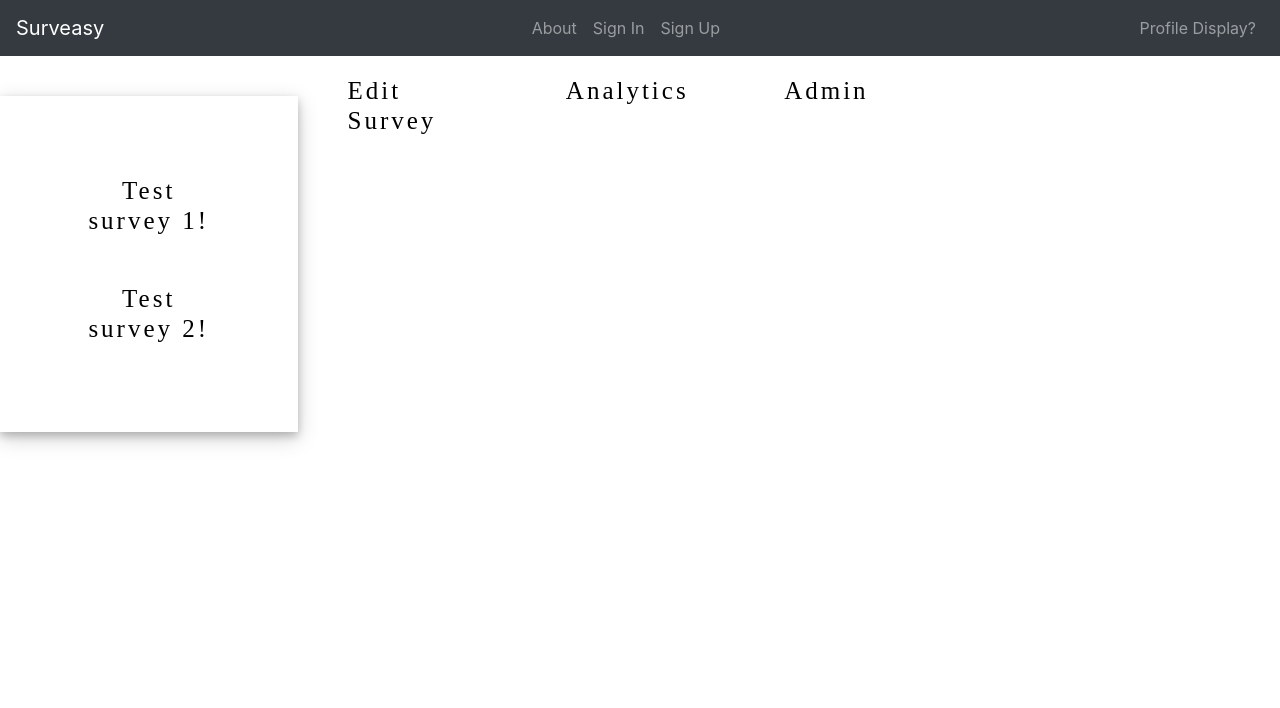
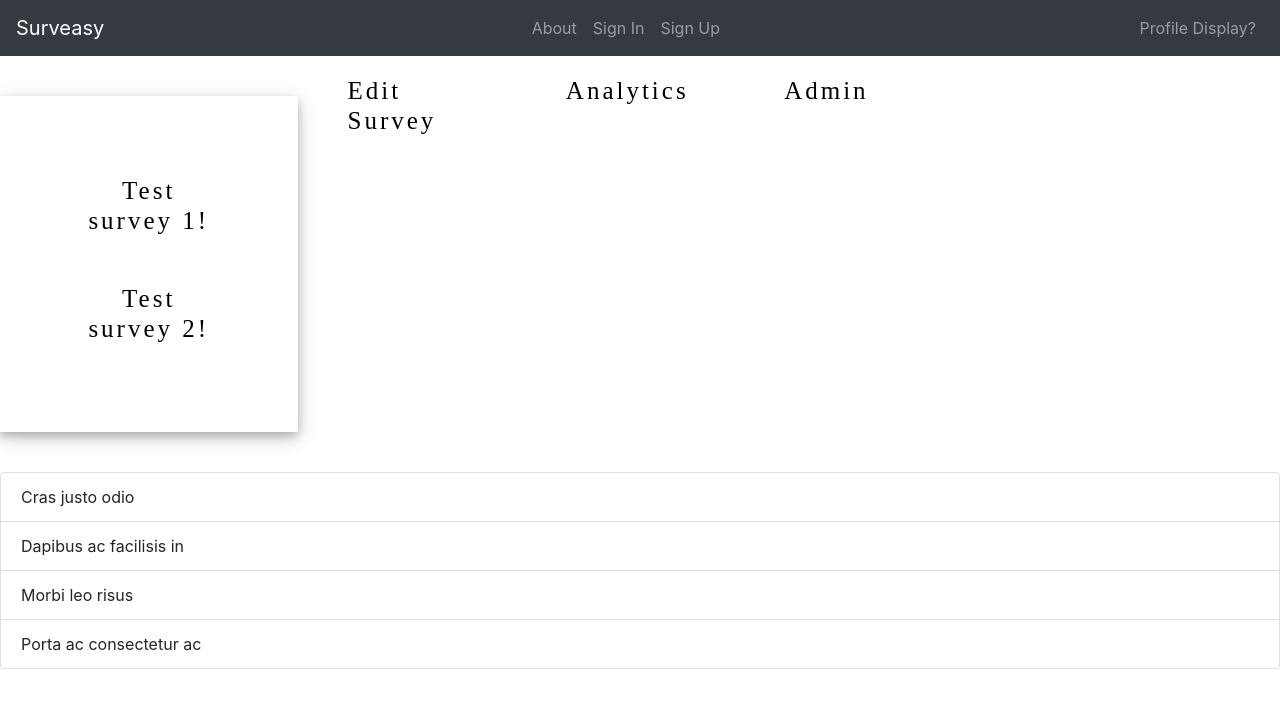
Before and after one commit to tylerdrewwork/Surveasy, a React (Create React App) app in the folder client/: page /admin in a window 1280 px wide. Shown: the top 708 px of the page. Built offline with nearby package versions, Linux system fonts and the light colour scheme; the HTML template or start-up script is replaced by a standard one.

Commit message:
Added list items for survey

```diff
--- a/client/src/pages/admin.js
+++ b/client/src/pages/admin.js
@@ -8,7 +8,7 @@
 import Navigation from "../components/NavBar/navbar";
 
 import SurveyList from "../components/SurveyList/surveyList";
-import { Container, Grid, Row, Col } from "react-bootstrap";
+import { Container, Grid, Row, Col, ListGroup } from "react-bootstrap";
 function Admin() {
   const [survey, setSurvey] = useState({});
   const [curSurvey, setCurSurvey] = useState({});
@@ -96,7 +96,9 @@
     });
   }
 
-  function accessSurvey(id) {}
+  function accessSurvey(id) {
+    console.log(id);
+  }
 
   return (
     //navbar will be set up here
@@ -129,6 +131,16 @@
           <SurveyList name="Admin"></SurveyList>
         </Col>
       </Row>
+      <Row>
+        <Col>
+          <ListGroup>
+            <ListGroup.Item>Cras justo odio</ListGroup.Item>
+            <ListGroup.Item>Dapibus ac facilisis in</ListGroup.Item>
+            <ListGroup.Item>Morbi leo risus</ListGroup.Item>
+            <ListGroup.Item>Porta ac consectetur ac</ListGroup.Item>
+          </ListGroup>
+        </Col>
+      </Row>
     </div>
   );
 }
```
